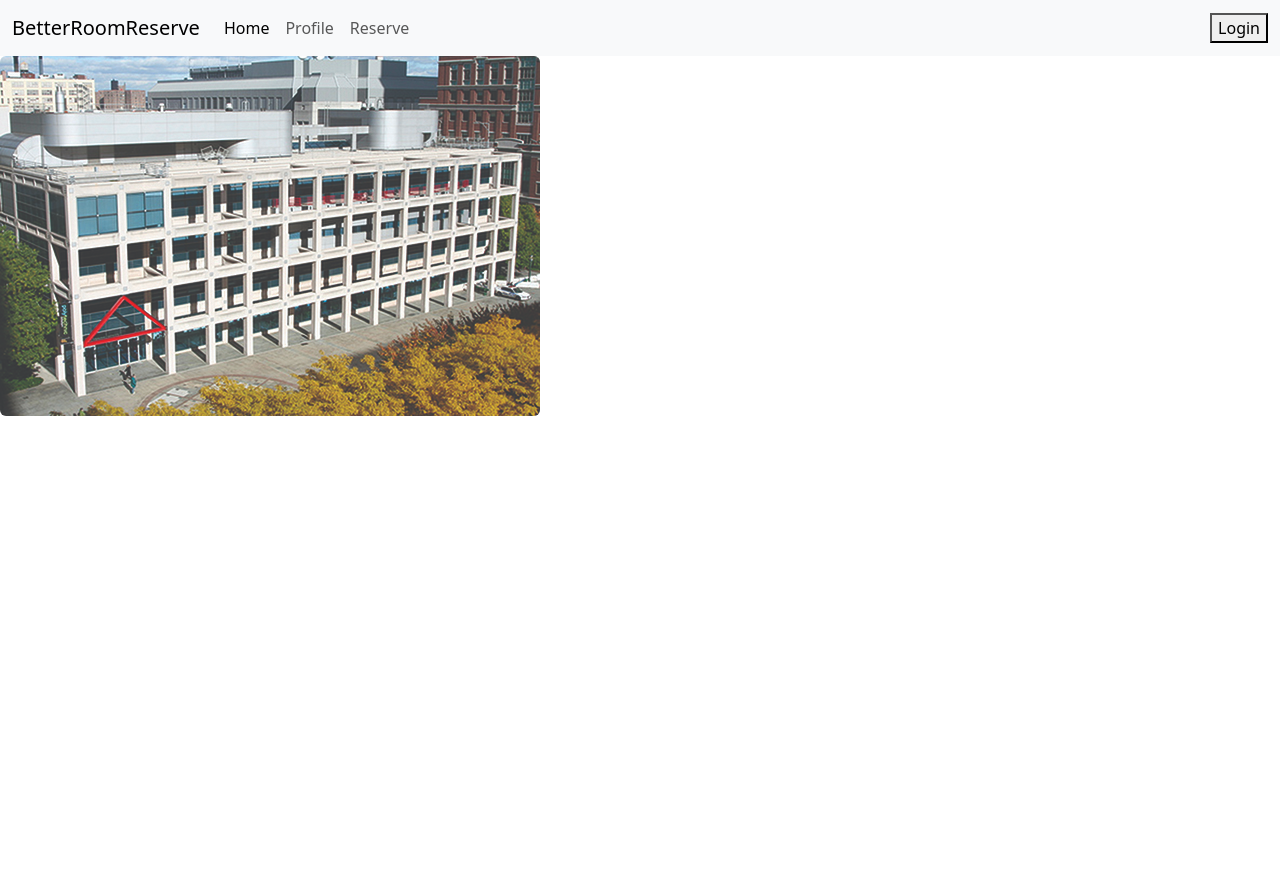
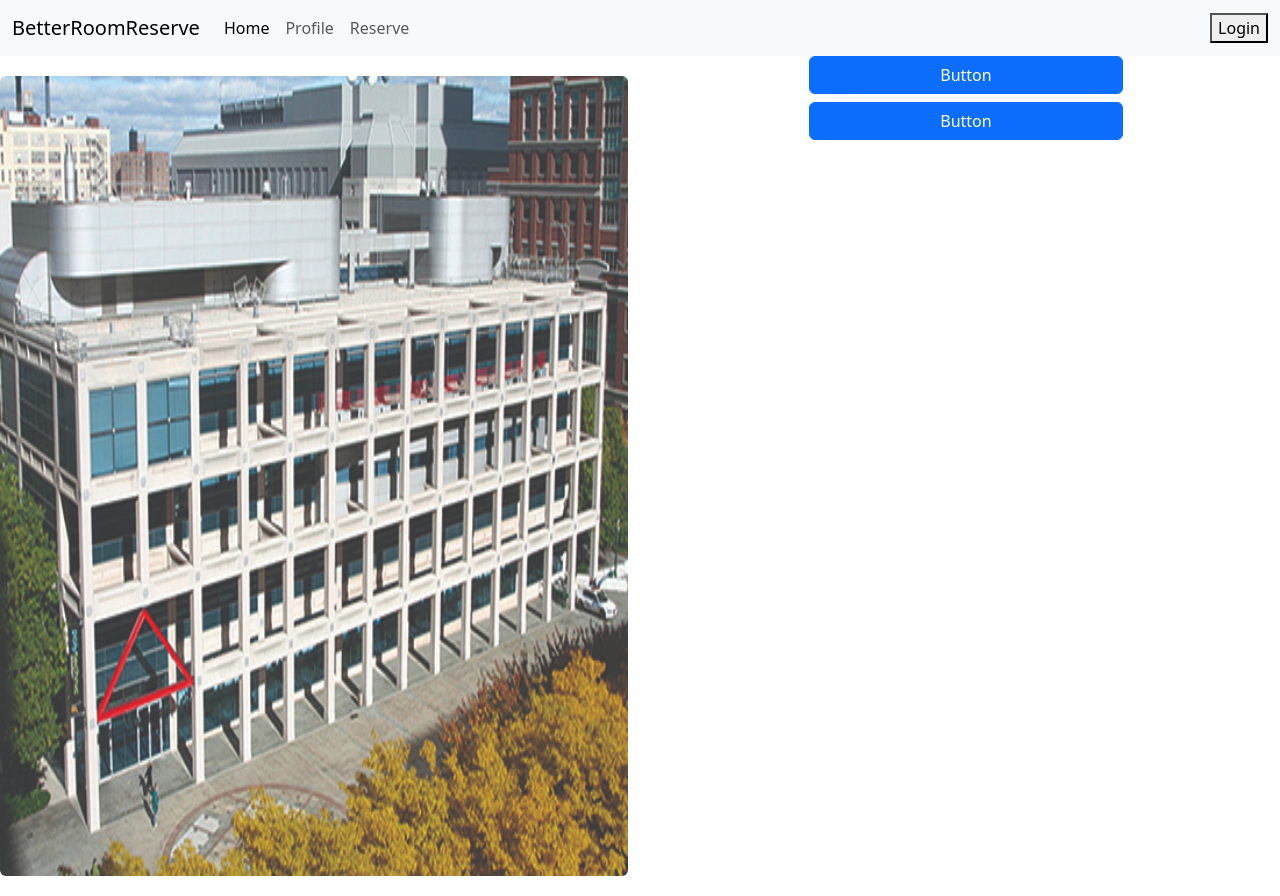
Before and after one commit to Florjon-byte/BetterRoomReserve, a React (Create React App) app in the folder better-room-reserve-app/: page / in a window 1280 px wide. Before the commit the page ends 800 px from the top, so only its background shows below. Built offline with nearby package versions, Linux system fonts and the light colour scheme.

Commit message:
small changes done to frontend

```diff
--- a/better-room-reserve-app/src/App.css
+++ b/better-room-reserve-app/src/App.css
@@ -1,5 +1,28 @@
 .App {
   text-align: center;
+}
+
+.leftside, .rightside{
+  height: 100vh;
+  width: 100%;
+}
+
+.leftside{
+  display: grid;
+  align-items: stretch;
+}
+
+.dibner-image{
+  display: flex;
+  flex: 1;
+  padding: 20px;
+  flex-direction: column;
+  align-items: baseline;
+}
+
+.front{
+  height: 15vmin;
+  width: fit-content;
 }
 
 .App-logo {
--- a/better-room-reserve-app/src/App.js
+++ b/better-room-reserve-app/src/App.js
@@ -1,4 +1,5 @@
 import logo from './images/bern-dibner-library.jpg';
+import front from "./images/front-dibner.jpg"
 import './App.css';
 import 'bootstrap/dist/css/bootstrap.css';
 
@@ -28,7 +29,24 @@ function App() {
           </button>
         </div>
       </nav>
-      <img class="img-fluid rounded custom-image" src={logo}></img>
+      <div class="row">
+        <div className="col dibner-image ">
+          {/* Left Side  */}
+          <div class="leftside">
+            <img class="img-fluid rounded float-start" src={logo}></img>
+            {/* <img className="front img-fluid rounded" src={front}></img> */}
+          </div>
+        </div>
+        <div className="col">
+          {/* Right Side  */}
+          <div class="rightside">
+            <div class="d-grid gap-2 col-6 mx-auto">
+              <button class="btn btn-primary" type="button">Button</button>
+              <button class="btn btn-primary" type="button">Button</button>
+            </div>
+          </div>
+        </div>
+      </div>
     </div>
   );
 }
```
